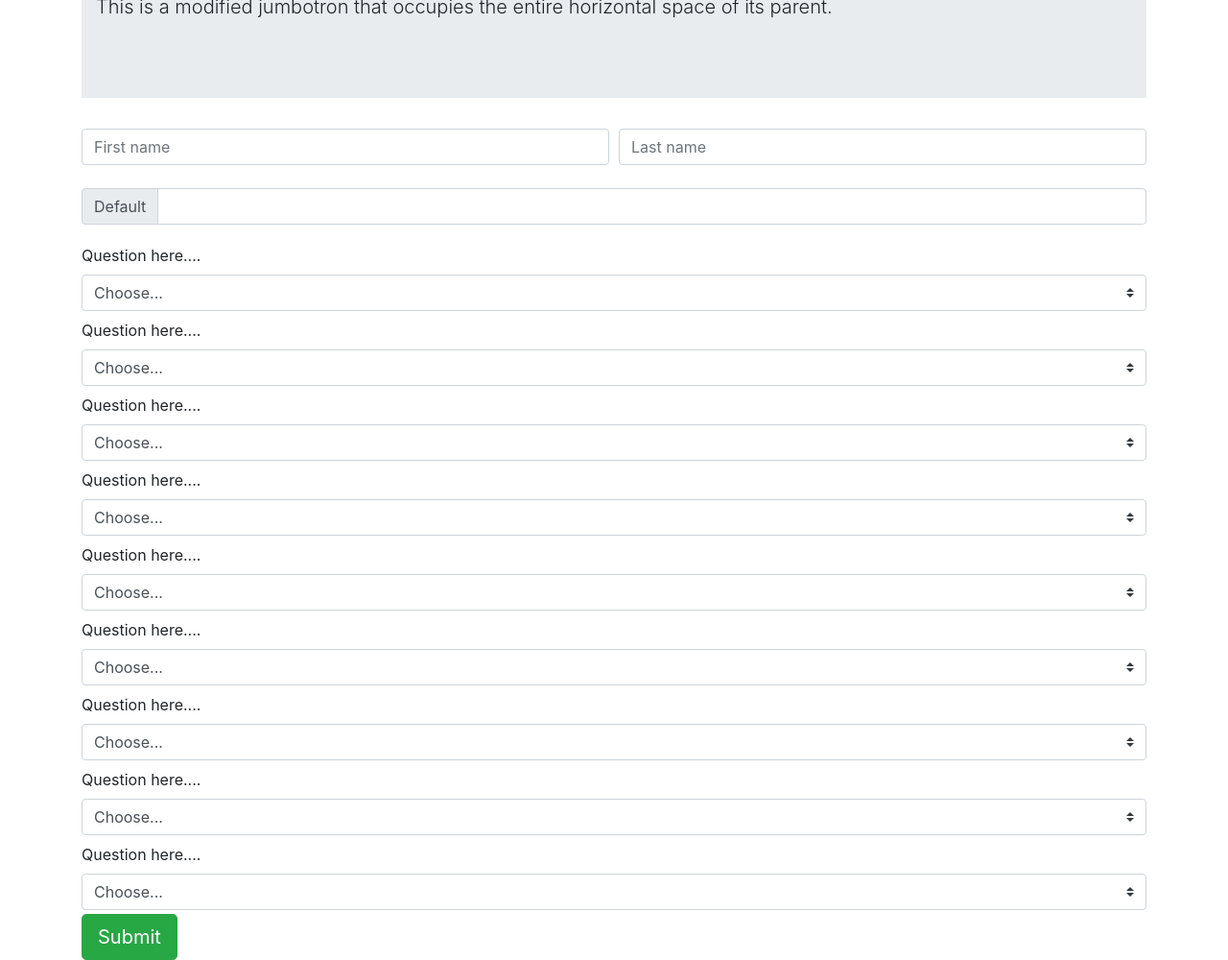
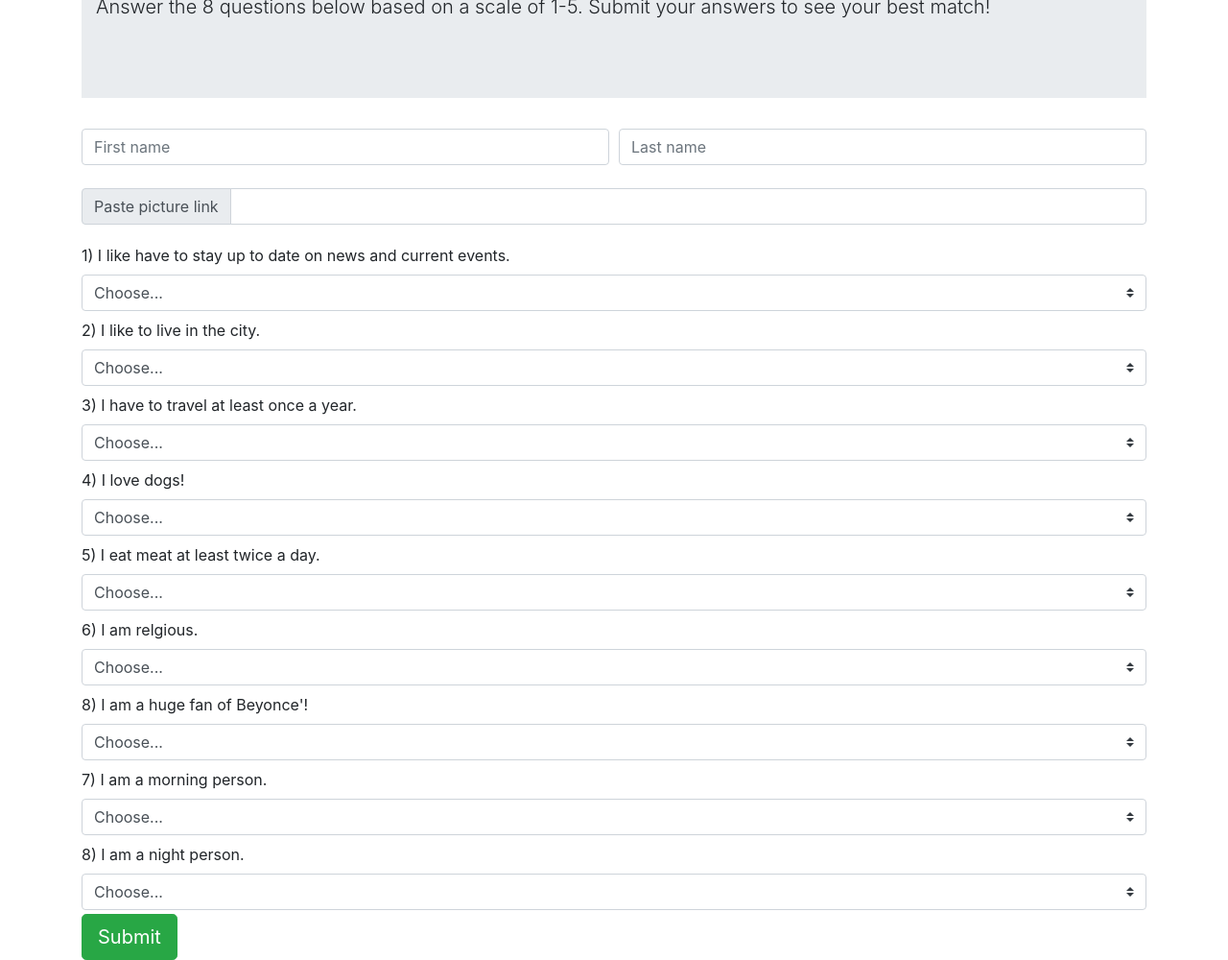
Before and after one commit to MelindaHardin/FriendFinder, a plain HTML site: page app/public/survey.html in a window 1280 px wide. Shown: the part 147-1147 px from the top of the page at 96% size. Drawn offline with nearby package versions, Linux system fonts and the light colour scheme.

Commit message:
questions

```diff
--- a/app/public/survey.html
+++ b/app/public/survey.html
@@ -20,8 +20,8 @@
 
     <div class="jumbotron jumbotron-fluid">
       <div class="container">
-        <h1 class="display-4">Fluid jumbotron</h1>
-        <p class="lead">This is a modified jumbotron that occupies the entire horizontal space of its parent.</p>
+        <h1 class="display-4">Friend Finder</h1>
+        <p class="lead">Answer the 8 questions below based on a scale of 1-5.  Submit your answers to see your best match!</p>
       </div>
     </div>
 
@@ -38,14 +38,14 @@
 
       <div class="input-group mb-3">
         <div class="input-group-prepend">
-          <span class="input-group-text" id="inputGroup-sizing-default">Default</span>
+          <span class="input-group-text" id="picture-link">Paste picture link</span>
         </div>
         <input type="text" class="form-control" aria-label="Default" aria-describedby="inputGroup-sizing-default">
       </div>
 
 
       <form class="form-inline">
-        <label class="my-1 mr-2" for="q1">Question here....</label>
+        <label class="my-1 mr-2" for="q1">1) I like have to stay up to date on news and current events.</label>
         <select class="custom-select my-1 mr-sm-2" id="q1">
           <option selected>Choose...</option>
           <option value="1">1 (Strongly Disagree)</option>
@@ -56,7 +56,7 @@
         </select>
         <br>
 
-        <label class="my-1 mr-2" for="q2">Question here....</label>
+        <label class="my-1 mr-2" for="q2">2) I like to live in the city.</label>
         <select class="custom-select my-1 mr-sm-2" id="q2">
           <option selected>Choose...</option>
           <option value="1">1 (Strongly Disagree)</option>
@@ -67,7 +67,7 @@
         </select>
         <br>
 
-        <label class="my-1 mr-2" for="q3">Question here....</label>
+        <label class="my-1 mr-2" for="q3">3) I have to travel at least once a year.</label>
         <select class="custom-select my-1 mr-sm-2" id="q3">
           <option selected>Choose...</option>
           <option value="1">1 (Strongly Disagree)</option>
@@ -79,7 +79,7 @@
         <br>
 
         <form class="form-inline">
-          <label class="my-1 mr-2" for="q4">Question here....</label>
+          <label class="my-1 mr-2" for="q4">4) I love dogs!</label>
           <select class="custom-select my-1 mr-sm-2" id="q4">
             <option selected>Choose...</option>
             <option value="1">1 (Strongly Disagree)</option>
@@ -90,7 +90,7 @@
           </select>
           <br>
 
-          <label class="my-1 mr-2" for="q5">Question here....</label>
+          <label class="my-1 mr-2" for="q5">5) I eat meat at least twice a day.</label>
           <select class="custom-select my-1 mr-sm-2" id="q5">
             <option selected>Choose...</option>
             <option value="1">1 (Strongly Disagree)</option>
@@ -101,7 +101,7 @@
           </select>
           <br>
 
-          <label class="my-1 mr-2" for="q6">Question here....</label>
+          <label class="my-1 mr-2" for="q6">6) I am relgious.</label>
           <select class="custom-select my-1 mr-sm-2" id="q6">
             <option selected>Choose...</option>
             <option value="1">1 (Strongly Disagree)</option>
@@ -113,7 +113,7 @@
           <br>
 
           <form class="form-inline">
-            <label class="my-1 mr-2" for="q7">Question here....</label>
+            <label class="my-1 mr-2" for="q7">8) I am a huge fan of Beyonce'!</label>
             <select class="custom-select my-1 mr-sm-2" id="q6">
               <option selected>Choose...</option>
               <option value="1">1 (Strongly Disagree)</option>
@@ -124,7 +124,7 @@
             </select>
             <br>
 
-            <label class="my-1 mr-2" for="q7">Question here....</label>
+            <label class="my-1 mr-2" for="q7">7) I am a morning person. </label>
             <select class="custom-select my-1 mr-sm-2" id="q7">
               <option selected>Choose...</option>
               <option value="1">1 (Strongly Disagree)</option>
@@ -135,7 +135,7 @@
             </select>
             <br>
 
-            <label class="my-1 mr-2" for="q8">Question here....</label>
+          <label class="my-1 mr-2" for="q8">8) I am a night person.</label>
             <select class="custom-select my-1 mr-sm-2" id="q8">
               <option selected>Choose...</option>
               <option value="1">1 (Strongly Disagree)</option>
@@ -164,7 +164,7 @@
     crossorigin="anonymous"></script>
 
   <script type="text/javascript">
-    $("#submit").on("click", function (){
+    $("#submit").on("click", function () {
       alert("working");
 
 
```
Also changed, not shown: app/public/index.html (+3 -3 lines).
